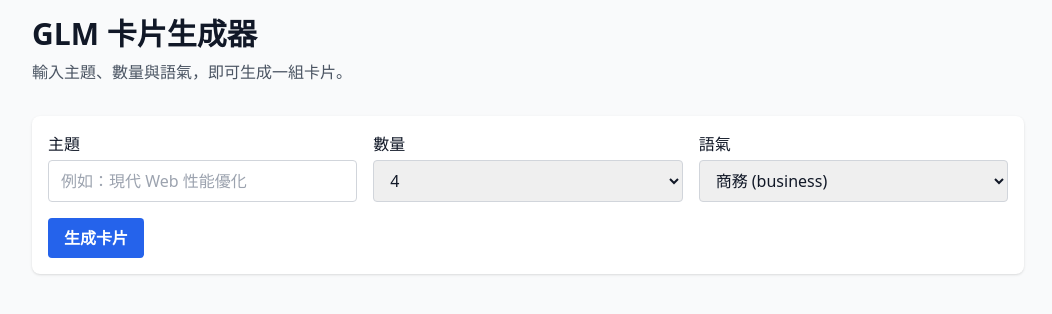
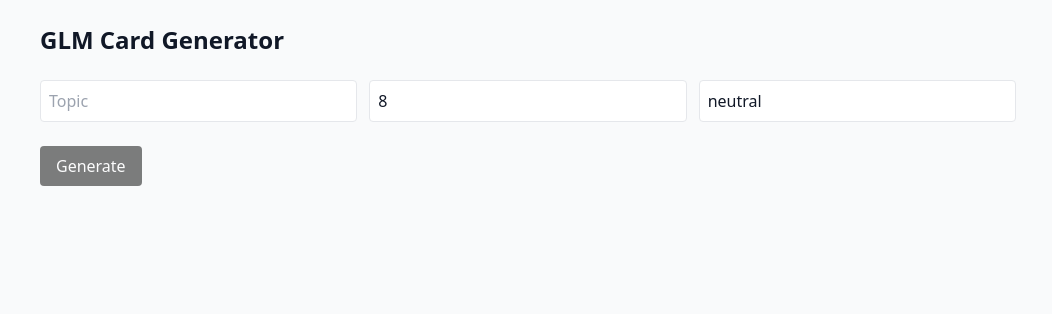
Before and after one commit to tommykid13/glm-card-app, a Next.js app: page / in a window 1280 px wide. Shown: the top 314 px of the page, without its empty margins (112-1164 px from the left). Built offline with nearby package versions, Linux system fonts and the light colour scheme.

Commit message:
Update page.tsx

```diff
--- a/app/page.tsx
+++ b/app/page.tsx
@@ -1,317 +1,76 @@
-"use client";
+// app/page.tsx
+'use client';
 
-import { useState, useEffect, useCallback } from 'react';
+import { useState } from 'react';
 import type { Card } from '../types/card';
 
-/**
- * Main page component for the card generation app.
- *
- * Users can enter a topic, number of cards and tone. The form submits to
- * the serverless /api/chat endpoint which proxies the Zhipu API. Streaming
- * responses are parsed and progressively rendered. Generated cards can be
- * copied, exported or cleared. Previous generations are stored in
- * localStorage and shown in a history list.
- */
-export default function Page() {
+export default function Home() {
   const [topic, setTopic] = useState('');
-  const [count, setCount] = useState(4);
-  const [tone, setTone] = useState('business');
+  const [count, setCount] = useState(8);
+  const [tone, setTone]   = useState('neutral');
   const [cards, setCards] = useState<Card[]>([]);
-  const [rawResponse, setRawResponse] = useState('');
   const [loading, setLoading] = useState(false);
-  const [error, setError] = useState<string | null>(null);
-  const [history, setHistory] = useState<Array<{ timestamp: number; topic: string; cards: Card[] }>>([]);
+  const [err, setErr] = useState<string>('');
 
-  // Load history from localStorage on mount
-  useEffect(() => {
-    try {
-      const stored = localStorage.getItem('glm_card_history');
-      if (stored) {
-        setHistory(JSON.parse(stored));
-      }
-    } catch (err) {
-      console.error(err);
-    }
-  }, []);
-
-  // Persist history to localStorage when it changes
-  useEffect(() => {
-    try {
-      localStorage.setItem('glm_card_history', JSON.stringify(history));
-    } catch (err) {
-      console.error(err);
-    }
-  }, [history]);
-
-  /**
-   * Handle form submission: call the chat API and stream results.
-   */
-  const handleGenerate = async () => {
-    if (!topic.trim()) {
-      setError('Please enter a topic');
-      return;
-    }
-    setError(null);
-    setCards([]);
-    setRawResponse('');
-    setLoading(true);
+  async function generate() {
+    setLoading(true); setErr('');
     try {
       const res = await fetch('/api/chat', {
         method: 'POST',
         headers: { 'Content-Type': 'application/json' },
-        body: JSON.stringify({ topic: topic.trim(), count, tone }),
+        body: JSON.stringify({ topic, count, tone }),
       });
-      if (!res.ok) {
-        const err = await res.json().catch(() => null);
-        setError(err?.error || `Request failed with status ${res.status}`);
-        setLoading(false);
-        return;
-      }
-      const reader = res.body?.getReader();
-      if (!reader) {
-        // Non-stream response fallback
-        const text = await res.text();
-        try {
-          const obj = JSON.parse(text);
-          if (obj.cards) {
-            setCards(obj.cards as Card[]);
-            // update history
-            setHistory((prev) => {
-              const newEntry = { timestamp: Date.now(), topic: topic.trim(), cards: obj.cards as Card[] };
-              return [newEntry, ...prev].slice(0, 10);
-            });
-          }
-        } catch (jsonErr) {
-          setError('Failed to parse response');
-        }
-        setLoading(false);
-        return;
-      }
-      const decoder = new TextDecoder('utf-8');
-      let buffer = '';
-      let finished = false;
-      while (true) {
-        const { value, done } = await reader.read();
-        if (done) break;
-        buffer += decoder.decode(value, { stream: true });
-        // Split into SSE events separated by two newlines
-        const events = buffer.split(/\n\n/);
-        // Keep the last partial event in buffer
-        buffer = events.pop() || '';
-        for (const event of events) {
-          const lines = event.split(/\n/);
-          for (const line of lines) {
-            if (line.startsWith('data:')) {
-              const data = line.slice(5).trim();
-              if (data === '[DONE]') {
-                finished = true;
-                break;
-              }
-              try {
-                const payload = JSON.parse(data);
-                const content = payload.choices?.[0]?.delta?.content;
-                if (content) {
-                  setRawResponse((prev) => prev + content);
-                }
-              } catch (e) {
-                // Not valid JSON, ignore
-              }
-            }
-          }
-          if (finished) break;
-        }
-        if (finished) break;
-      }
-      // Once finished, parse the accumulated content to extract cards
-      try {
-        // The model should return only JSON; trim whitespace before parsing
-        const jsonStr = rawResponse + buffer;
-        const parsed = JSON.parse(jsonStr);
-        if (parsed.cards) {
-          setCards(parsed.cards as Card[]);
-          // Add to history
-          setHistory((prev) => {
-            const newEntry = { timestamp: Date.now(), topic: topic.trim(), cards: parsed.cards as Card[] };
-            return [newEntry, ...prev].slice(0, 10);
-          });
-        } else {
-          setError('Response did not contain cards');
-        }
-      } catch (e) {
-        setError('Failed to parse JSON response');
-      }
-    } catch (err: any) {
-      setError(err.message || 'Unexpected error');
+      const data = await res.json();
+      if (!res.ok) throw new Error(data?.error || 'Request failed');
+      setCards(data.cards || []);
+    } catch (e: any) {
+      setErr(e?.message || 'Failed to parse JSON response');
+      setCards([]);
     } finally {
       setLoading(false);
     }
-  };
-
-  /** Copy JSON representation of cards to clipboard */
-  const copyJson = async () => {
-    if (!cards.length) return;
-    await navigator.clipboard.writeText(JSON.stringify({ cards }, null, 2));
-  };
-
-  /** Copy all card titles and descriptions as plain text */
-  const copyText = async () => {
-    if (!cards.length) return;
-    const text = cards
-      .map((c, idx) => `${idx + 1}. ${c.icon} ${c.title}\n${c.description}\nTags: ${c.tags.join(', ')}`)
-      .join('\n\n');
-    await navigator.clipboard.writeText(text);
-  };
-
-  /** Export cards as a JSON file */
-  const exportJson = () => {
-    if (!cards.length) return;
-    const blob = new Blob([JSON.stringify({ cards }, null, 2)], { type: 'application/json' });
-    const url = URL.createObjectURL(blob);
-    const link = document.createElement('a');
-    link.href = url;
-    link.download = 'cards.json';
-    link.click();
-    URL.revokeObjectURL(url);
-  };
-
-  /** Clear current cards */
-  const clearCards = () => {
-    setCards([]);
-    setRawResponse('');
-    setError(null);
-  };
-
-  /** Restore a previous generation from history */
-  const restoreHistory = (index: number) => {
-    const item = history[index];
-    if (item) {
-      setTopic(item.topic);
-      setCards(item.cards);
-      setRawResponse(JSON.stringify({ cards: item.cards }));
-      setError(null);
   }
-  };
 
   return (
-    <div className="max-w-5xl mx-auto p-4 space-y-8">
-      <header className="space-y-2">
-        <h1 className="text-3xl font-bold">GLM 卡片生成器</h1>
-        <p className="text-gray-600">輸入主題、數量與語氣，即可生成一組卡片。</p>
-      </header>
+    <main className="max-w-5xl mx-auto p-6 space-y-6">
+      <h1 className="text-2xl font-semibold">GLM Card Generator</h1>
 
-      <section className="bg-white shadow rounded-lg p-4 space-y-4">
-        <div className="grid grid-cols-1 sm:grid-cols-2 md:grid-cols-3 gap-4">
-          <div className="flex flex-col space-y-1">
-            <label htmlFor="topic" className="font-medium">主題</label>
-            <input
-              id="topic"
-              type="text"
-              value={topic}
-              onChange={(e) => setTopic(e.target.value)}
-              placeholder="例如：現代 Web 性能優化"
-              className="border border-gray-300 rounded px-3 py-2 focus:outline-none focus:ring-2 focus:ring-blue-500"
-            />
+      <div className="grid gap-3 sm:grid-cols-3">
+        <input className="border p-2 rounded"
+          placeholder="Topic"
+          value={topic} onChange={e=>setTopic(e.target.value)} />
+        <input className="border p-2 rounded"
+          type="number" min={1} max={24}
+          value={count} onChange={e=>setCount(parseInt(e.target.value||'8'))}/>
+        <input className="border p-2 rounded"
+          placeholder="Tone (e.g. business)"
+          value={tone} onChange={e=>setTone(e.target.value)} />
       </div>
-          <div className="flex flex-col space-y-1">
-            <label htmlFor="count" className="font-medium">數量</label>
-            <select
-              id="count"
-              value={count}
-              onChange={(e) => setCount(parseInt(e.target.value, 10))}
-              className="border border-gray-300 rounded px-3 py-2 focus:outline-none focus:ring-2 focus:ring-blue-500"
+
+      <button
+        onClick={generate}
+        disabled={!topic || loading}
+        className="px-4 py-2 rounded bg-black text-white disabled:opacity-50"
       >
-              {[1, 2, 3, 4, 5, 6, 7, 8, 9, 10].map((n) => (
-                <option key={n} value={n}>{n}</option>
-              ))}
-            </select>
-          </div>
-          <div className="flex flex-col space-y-1">
-            <label htmlFor="tone" className="font-medium">語氣</label>
-            <select
-              id="tone"
-              value={tone}
-              onChange={(e) => setTone(e.target.value)}
-              className="border border-gray-300 rounded px-3 py-2 focus:outline-none focus:ring-2 focus:ring-blue-500"
-            >
-              <option value="business">商務 (business)</option>
-              <option value="casual">休閒 (casual)</option>
-              <option value="friendly">友善 (friendly)</option>
-              <option value="informative">資訊 (informative)</option>
-              <option value="academic">學術 (academic)</option>
-            </select>
-          </div>
-        </div>
-        <button
-          onClick={handleGenerate}
-          disabled={loading}
-          className="bg-blue-600 hover:bg-blue-700 text-white font-semibold px-4 py-2 rounded disabled:opacity-50"
-        >
-          {loading ? '生成中...' : '生成卡片'}
+        {loading ? 'Generating…' : 'Generate'}
       </button>
-        {error && <p className="text-red-600">{error}</p>}
-      </section>
 
-      {cards.length > 0 && (
-        <section className="space-y-4">
-          <div className="flex flex-wrap gap-2">
-            <button
-              onClick={copyJson}
-              className="bg-gray-200 hover:bg-gray-300 text-gray-800 px-3 py-2 rounded"
-            >複製 JSON</button>
-            <button
-              onClick={copyText}
-              className="bg-gray-200 hover:bg-gray-300 text-gray-800 px-3 py-2 rounded"
-            >複製文本</button>
-            <button
-              onClick={exportJson}
-              className="bg-gray-200 hover:bg-gray-300 text-gray-800 px-3 py-2 rounded"
-            >導出 JSON</button>
-            <button
-              onClick={clearCards}
-              className="bg-gray-200 hover:bg-gray-300 text-gray-800 px-3 py-2 rounded"
-            >清空</button>
-          </div>
-          <div className="grid gap-4 sm:grid-cols-2 md:grid-cols-3">
-            {cards.map((card, idx) => (
-              <div key={idx} className="bg-white shadow rounded-lg p-4 space-y-2 border border-gray-200">
-                <div className="text-4xl">{card.icon}</div>
-                <h3 className="text-lg font-semibold">{card.title}</h3>
-                <p className="text-gray-700 text-sm">{card.description}</p>
-                <div className="flex flex-wrap gap-1">
-                  {card.tags.map((tag, i) => (
-                    <span
-                      key={i}
-                      className="inline-block bg-blue-100 text-blue-800 text-xs px-2 py-1 rounded"
-                    >
-                      {tag}
-                    </span>
+      {err && <div className="text-red-600">{err}</div>}
+
+      <div className="grid sm:grid-cols-2 lg:grid-cols-3 gap-4">
+        {cards.map((c, i) => (
+          <div key={i} className="border rounded p-4 bg-white">
+            <div className="text-3xl">{c.icon}</div>
+            <div className="font-semibold mt-2">{c.title}</div>
+            <div className="text-sm text-gray-600 mt-1">{c.description}</div>
+            <div className="mt-2 flex flex-wrap gap-1">
+              {c.tags?.map((t, j)=>(
+                <span key={j} className="text-xs px-2 py-0.5 bg-gray-100 rounded">{t}</span>
               ))}
             </div>
           </div>
         ))}
       </div>
-        </section>
-      )}
-
-      {history.length > 0 && (
-        <section className="space-y-2">
-          <h2 className="text-xl font-bold">歷史記錄</h2>
-          <ul className="space-y-1">
-            {history.map((item, idx) => (
-              <li key={idx} className="flex justify-between items-center bg-white border border-gray-200 rounded p-2">
-                <div className="flex flex-col">
-                  <span className="font-medium">{item.topic}</span>
-                  <span className="text-xs text-gray-500">{new Date(item.timestamp).toLocaleString()}</span>
-                </div>
-                <button
-                  onClick={() => restoreHistory(idx)}
-                  className="text-blue-600 hover:underline text-sm"
-                >恢復</button>
-              </li>
-            ))}
-          </ul>
-        </section>
-      )}
-    </div>
+    </main>
   );
 }
```
Lines whose indentation alone changed are shown as unchanged.
